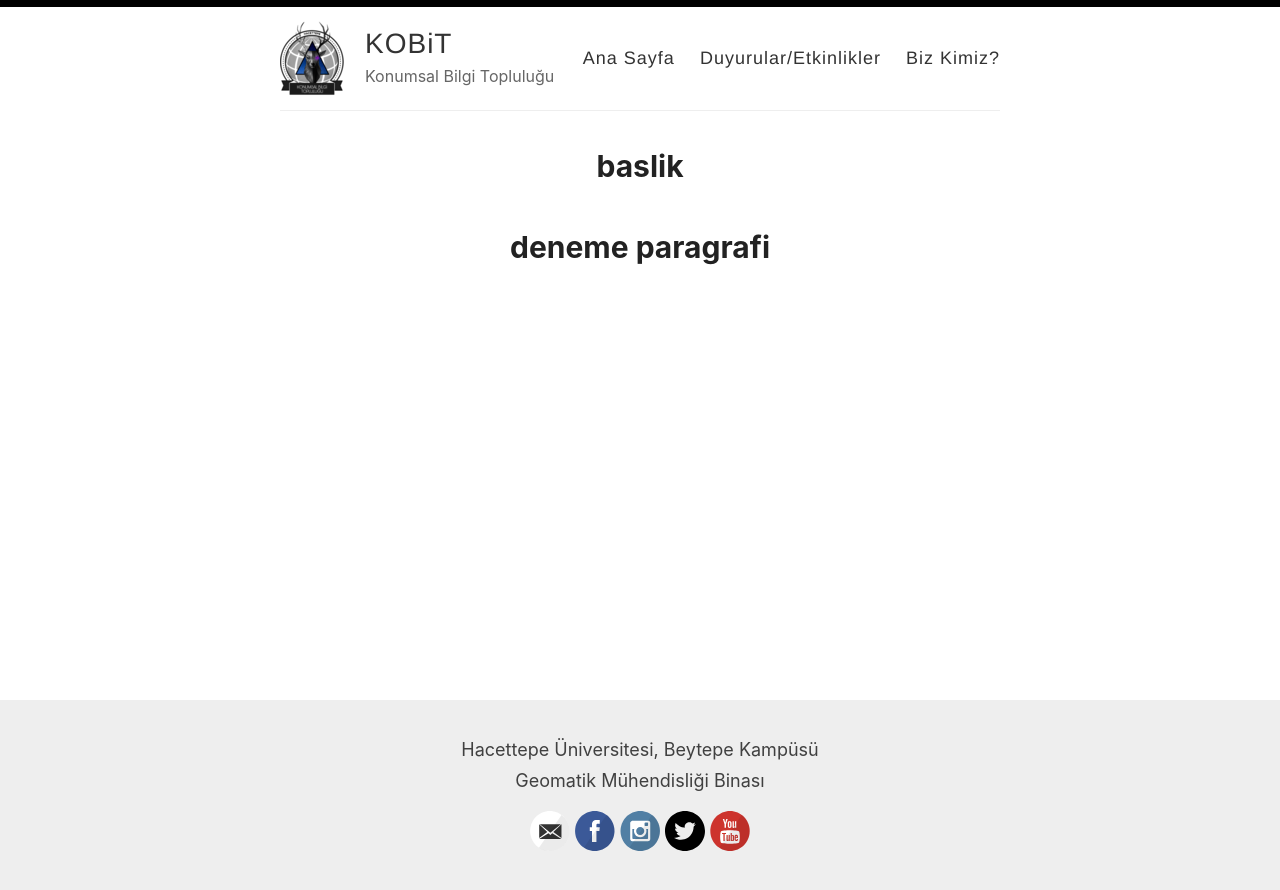
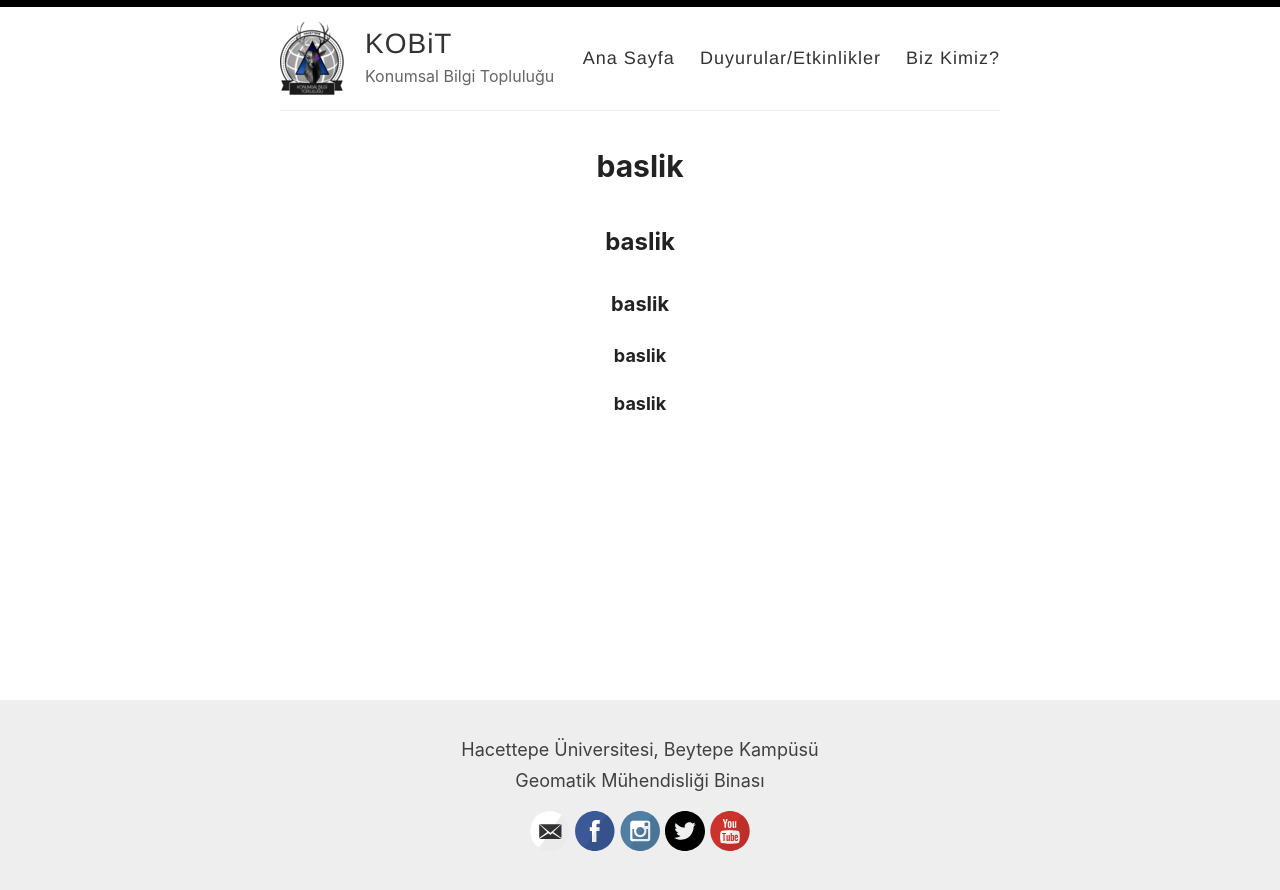
Before and after one commit to kabarmaz/kabarmaz, a Jekyll site: the page built from index.html, in a window 1280 px wide. Shown: the top 890 px of the page. Built offline with Jekyll 4.4.1, drawn with Linux system fonts in a browser that asks for light colours; the list of posts is cut into pages by our own code.

Commit message:
Update index.html

```diff
--- a/index.html
+++ b/index.html
@@ -3,6 +3,7 @@ layout: default
 ---
 
 <h1> baslik <h1>
-
-
-<p>  deneme paragrafi <p>
+<h2> baslik <h2>
+<h3> baslik <h3>
+<h4> baslik <h4>
+<h5> baslik <h5>
```
